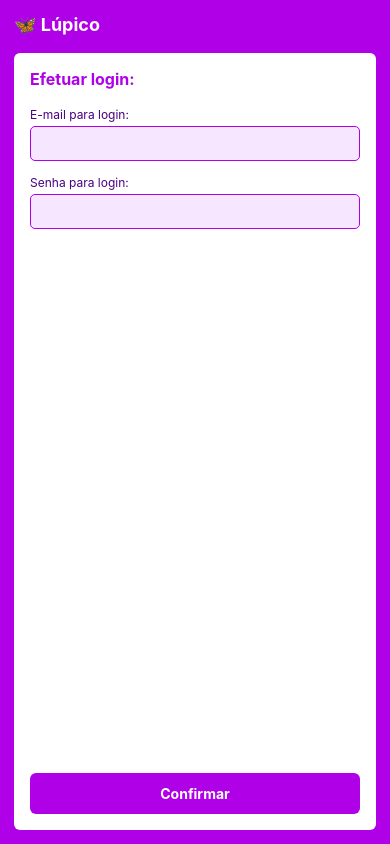
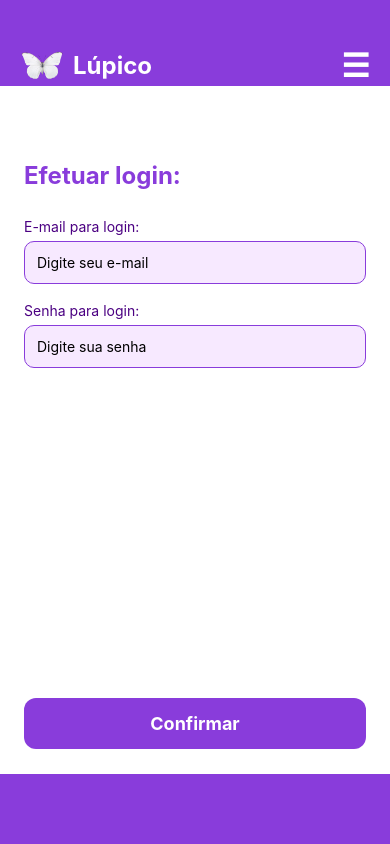
Before and after one commit to Marjorefs/Lupico, a React Native app in the folder Lupico/: screen /Login in a window 390 px wide. Built offline with nearby package versions, Linux system fonts and the light colour scheme.

Commit message:
Atualiza tela de login com cabecalho

```diff
--- a/Lupico/src/Login.js
+++ b/Lupico/src/Login.js
@@ -1,78 +1,51 @@
-import { StyleSheet, Text, TextInput, TouchableOpacity, View } from 'react-native';
+import { Text, TextInput, TouchableOpacity, View, Image } from 'react-native';
+import { styles } from './Style';
 
 export default function Login({ navigation }) {
   return (
-    <View style={styles.container}>
-      <Text style={styles.logo}>🦋 Lúpico</Text>
+    <View style={styles.containerTela}>
+      <View style={styles.headerTela}>
 
-      <View style={styles.card}>
-        <Text style={styles.titulo}>Efetuar login:</Text>
+  <View style={styles.logoHeader}>
+    <Image
+      source={require('../assets/imagens/borboleta.png')}
+      style={styles.borboletaPequena}
+      resizeMode="contain"
+    />
+
+    <Text style={styles.nomeHeader}>Lúpico</Text>
+  </View>
+
+  <Text style={styles.menuIcone}>☰</Text>
+
+</View>
+
+      <View style={styles.cardTela}>
+        <Text style={styles.tituloTela}>Efetuar login:</Text>
 
         <Text style={styles.label}>E-mail para login:</Text>
-        <TextInput style={styles.input} keyboardType="email-address" />
+        <TextInput
+          style={styles.input}
+          keyboardType="email-address"
+          placeholder="Digite seu e-mail"
+        />
 
         <Text style={styles.label}>Senha para login:</Text>
-        <TextInput style={styles.input} secureTextEntry />
+        <TextInput
+          style={styles.input}
+          secureTextEntry
+          placeholder="Digite sua senha"
+        />
 
         <TouchableOpacity
-          style={styles.botao}
+          style={styles.botaoFormulario}
           onPress={() => navigation.navigate('Apresentacao')}
         >
-          <Text style={styles.botaoTexto}>Confirmar</Text>
+          <Text style={styles.textoBotaoInicial}>Confirmar</Text>
         </TouchableOpacity>
       </View>
+
+      <View style={styles.footerInicial} />
     </View>
   );
 }
-
-const roxo = '#b000e8';
-
-const styles = StyleSheet.create({
-  container: {
-    flex: 1,
-    backgroundColor: roxo,
-    padding: 14,
-  },
-  logo: {
-    color: '#fff',
-    fontSize: 18,
-    fontWeight: 'bold',
-    marginBottom: 18,
-  },
-  card: {
-    flex: 1,
-    backgroundColor: '#fff',
-    borderRadius: 6,
-    padding: 16,
-  },
-  titulo: {
-    color: roxo,
-    fontSize: 16,
-    fontWeight: 'bold',
-    marginBottom: 18,
-  },
-  label: {
-    fontSize: 12,
-    color: '#4b0082',
-    marginBottom: 4,
-  },
-  input: {
-    backgroundColor: '#f7e6ff',
-    borderWidth: 1,
-    borderColor: roxo,
-    borderRadius: 5,
-    padding: 8,
-    marginBottom: 14,
-  },
-  botao: {
-    backgroundColor: roxo,
-    padding: 12,
-    borderRadius: 6,
-    marginTop: 'auto',
-  },
-  botaoTexto: {
-    color: '#fff',
-    textAlign: 'center',
-    fontWeight: 'bold',
-  },
-});
--- a/Lupico/src/Style.js
+++ b/Lupico/src/Style.js
@@ -3,6 +3,9 @@ import { StyleSheet } from 'react-native';
 export const ROXO = '#893CDB';
 
 export const styles = StyleSheet.create({
+
+  //Tela inicial
+
   containerInicial: {
     flex: 1,
     backgroundColor: '#FFFFFF',
@@ -18,7 +21,7 @@ export const styles = StyleSheet.create({
   borboleta: {
     width: 58,
     height: 58,
-    marginTop: 30
+    marginTop: 30,
   },
 
   conteudoInicial: {
@@ -26,6 +29,26 @@ export const styles = StyleSheet.create({
     alignItems: 'center',
     paddingHorizontal: 26,
     paddingTop: 65,
+  },
+
+  areaLogo: {
+    flexDirection: 'row',
+    alignItems: 'center',
+    justifyContent: 'center',
+    marginBottom: 25,
+  },
+
+  logoInicial: {
+    width: 220,
+    height: 160,
+  },
+
+  nomeApp: {
+    fontSize: 34,
+    fontWeight: 'bold',
+    color: ROXO,
+    marginLeft: -70,
+    marginTop: -10,
   },
 
   caixaDescricao: {
@@ -60,28 +83,100 @@ export const styles = StyleSheet.create({
     fontSize: 18,
     fontWeight: 'bold',
   },
-  areaLogo: {
-  flexDirection: 'row',
-  alignItems: 'center',
-  justifyContent: 'center',
-  marginBottom: 25,
-},
-
-nomeApp: {
-  fontSize: 34,
-  fontWeight: 'bold',
-  color: ROXO,
-  marginLeft: -70,
-  marginTop: -10,
-},
-
-logoInicial: {
-  width: 220,
-  height: 160,
-},
 
   footerInicial: {
     height: 70,
     backgroundColor: ROXO,
   },
+
+     //Tela login
+
+  containerTela: {
+    flex: 1,
+    backgroundColor: '#FFFFFF',
+  },
+
+  headerTela: {
+    height: 86,
+    backgroundColor: ROXO,
+    flexDirection: 'row',
+    justifyContent: 'space-between',
+    alignItems: 'center',
+    paddingHorizontal: 20,
+    paddingTop: 15,
+  },
+
+  headerTexto: {
+    color: '#FFFFFF',
+    fontSize: 24,
+    fontWeight: 'bold',
+  },
+
+  borboletaPequena: {
+    width: 45,
+    height: 45,
+    marginTop: 30,
+  },
+
+  cardTela: {
+    flex: 1,
+    backgroundColor: '#FFFFFF',
+    paddingHorizontal: 24,
+    paddingTop: 45,
+  },
+
+  tituloTela: {
+    color: ROXO,
+    fontSize: 24,
+    fontWeight: 'bold',
+    marginBottom: 28,
+    marginTop: 30,
+  },
+
+  label: {
+    fontSize: 14,
+    color: '#4B0082',
+    marginBottom: 6,
+  },
+
+  input: {
+    backgroundColor: '#F7E9FF',
+    borderWidth: 1.5,
+    borderColor: ROXO,
+    borderRadius: 10,
+    paddingHorizontal: 12,
+    paddingVertical: 12,
+    marginBottom: 18,
+  },
+
+  botaoFormulario: {
+    backgroundColor: ROXO,
+    paddingVertical: 15,
+    borderRadius: 12,
+    marginTop: 'auto',
+    marginBottom: 25,
+    alignItems: 'center',
+  },
+
+  //Logo cabeçalho
+
+  logoHeader: {
+  flexDirection: 'row',
+  alignItems: 'center',
+},
+
+nomeHeader: {
+  color: '#FFFFFF',
+  fontSize: 24,
+  fontWeight: 'bold',
+  marginLeft: 8,
+  marginTop: 30,
+},
+
+menuIcone: {
+  color: '#FFFFFF',
+  fontSize: 32,
+  fontWeight: 'bold',
+  marginTop: 30,
+},
 });
```
